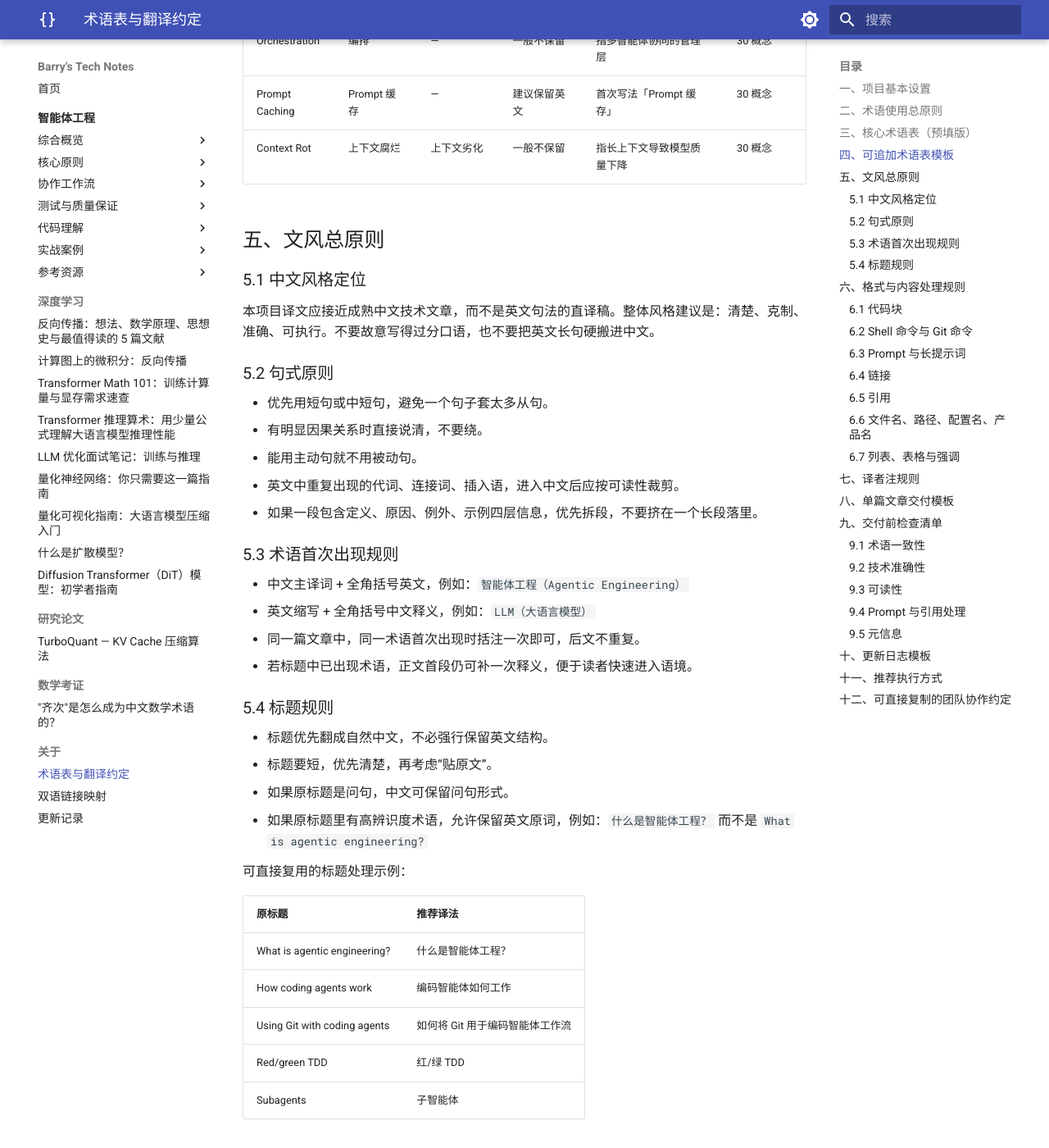
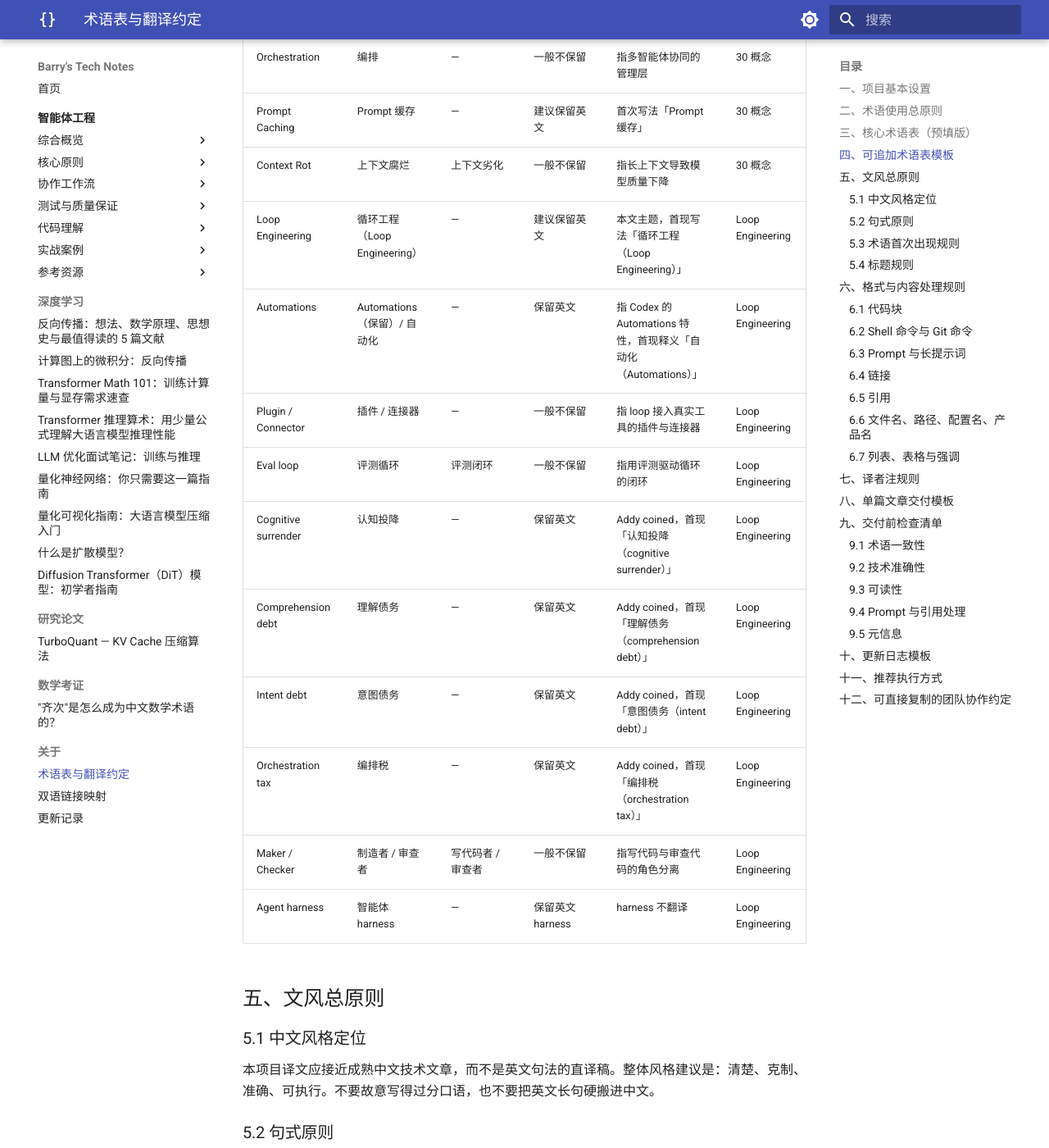
Before and after one commit to mypopydev/mypopydev.github.io, an MkDocs documentation site: the page built from docs/resources/agentic_engineering_translation_glossary_style_guide_template.md, in a window 1280 px wide and 1400 px high, scrolled down 4071 px. Shown: the whole window at 82% size. Built offline with MkDocs 1.6.1 and Material for MkDocs 9.7.7, drawn with Linux system fonts in a browser that asks for light colours.

Commit message:
feat(translation): 新增《循环工程（Loop Engineering）》中文译文
- Addy Osmani 博文翻译，9 节 + 对比表，保留原文 18 个外链
- 术语表追加 Loop Engineering 等 coined 术语
- 导航接入智能体工程 > 综合概览，首页新增入口
- mkdocs build --strict 通过

```diff
--- a/docs/resources/agentic_engineering_translation_glossary_style_guide_template.md
+++ b/docs/resources/agentic_engineering_translation_glossary_style_guide_template.md
@@ -81,6 +81,16 @@
 | Orchestration | 编排 | — | 一般不保留 | 指多智能体协同的管理层 | 30 概念 |
 | Prompt Caching | Prompt 缓存 | — | 建议保留英文 | 首次写法「Prompt 缓存」 | 30 概念 |
 | Context Rot | 上下文腐烂 | 上下文劣化 | 一般不保留 | 指长上下文导致模型质量下降 | 30 概念 |
+| Loop Engineering | 循环工程（Loop Engineering） | — | 建议保留英文 | 本文主题，首现写法「循环工程（Loop Engineering）」 | Loop Engineering |
+| Automations | Automations（保留）/ 自动化 | — | 保留英文 | 指 Codex 的 Automations 特性，首现释义「自动化（Automations）」 | Loop Engineering |
+| Plugin / Connector | 插件 / 连接器 | — | 一般不保留 | 指 loop 接入真实工具的插件与连接器 | Loop Engineering |
+| Eval loop | 评测循环 | 评测闭环 | 一般不保留 | 指用评测驱动循环的闭环 | Loop Engineering |
+| Cognitive surrender | 认知投降 | — | 保留英文 | Addy coined，首现「认知投降（cognitive surrender）」 | Loop Engineering |
+| Comprehension debt | 理解债务 | — | 保留英文 | Addy coined，首现「理解债务（comprehension debt）」 | Loop Engineering |
+| Intent debt | 意图债务 | — | 保留英文 | Addy coined，首现「意图债务（intent debt）」 | Loop Engineering |
+| Orchestration tax | 编排税 | — | 保留英文 | Addy coined，首现「编排税（orchestration tax）」 | Loop Engineering |
+| Maker / Checker | 制造者 / 审查者 | 写代码者 / 审查者 | 一般不保留 | 指写代码与审查代码的角色分离 | Loop Engineering |
+| Agent harness | 智能体 harness | — | 保留英文 harness | harness 不翻译 | Loop Engineering |
 
 ## 五、文风总原则
 
--- a/mkdocs.yml
+++ b/mkdocs.yml
@@ -74,6 +74,7 @@ nav:
       - 专题导读: series/agentic-engineering-patterns/index.md
       - 综合概览:
           - 每个开发者都该知道的 30 个智能体工程核心概念: articles/30-core-agentic-engineering-concepts-zh.md
+          - 循环工程（Loop Engineering）: articles/loop-engineering-zh.md
       - 核心原则:
           - 什么是智能体工程？: series/agentic-engineering-patterns/what_is_agentic_engineering_demo_zh.md
           - 现在，写代码很便宜: series/agentic-engineering-patterns/writing_code_is_cheap_now_demo_zh.md
```
Also changed, not shown: docs/articles/loop-engineering-zh.md (added, +110 -0 lines), docs/index.md (+1 -0 lines), docs/resources/CHANGELOG.md (+7 -0 lines).
